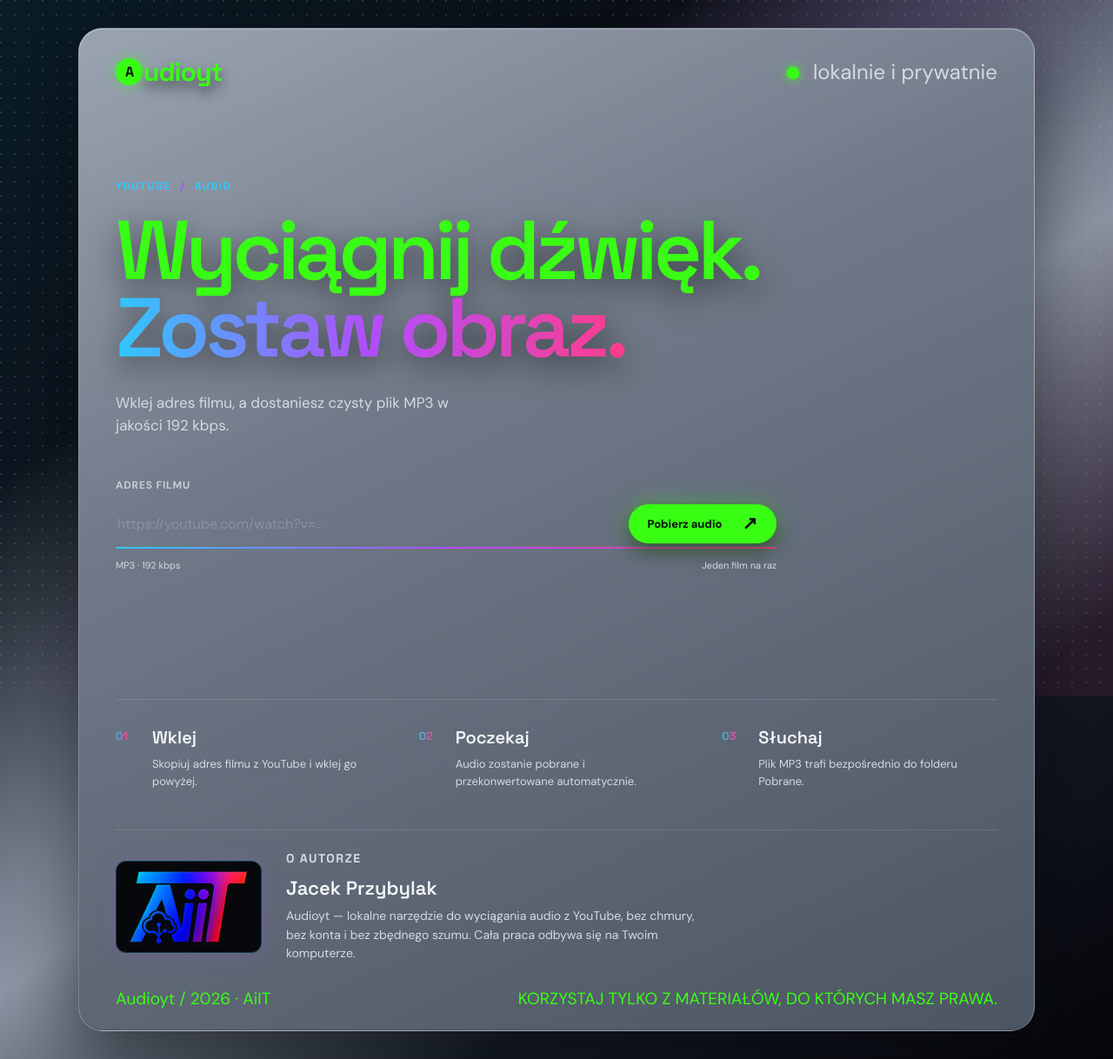
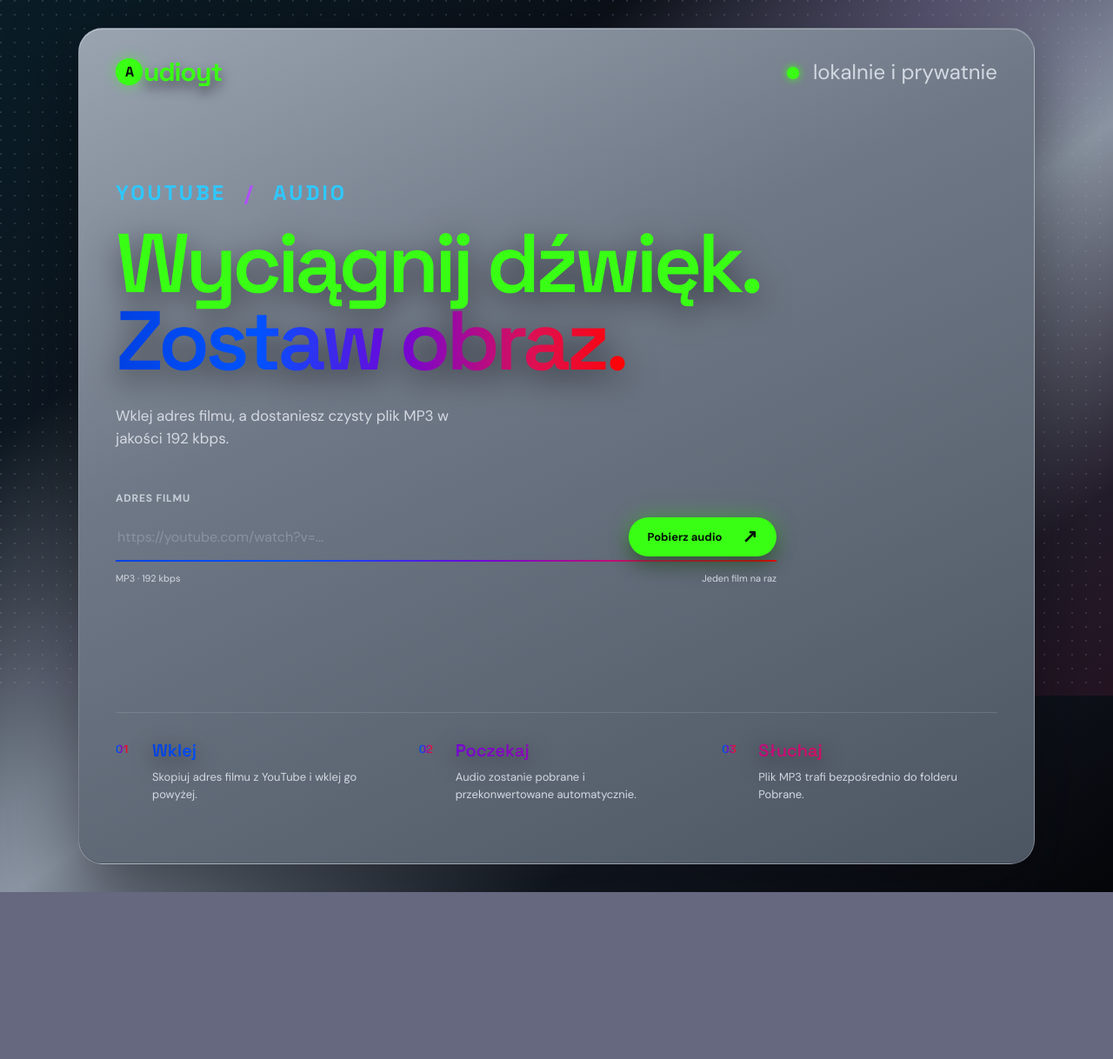
Before and after one commit to JacaP30/AudioExtract, a Flask app: template templates/index.html in a window 1280 px wide. Shown: the whole page at 87% size. After the commit the page ends 1026 px from the top, so only its background shows below. Run offline with Flask 3, Linux system fonts and the light colour scheme; the template is opened without the code that fills it, so the values that code supplies are empty.

Commit message:
Uproszczenie strony: favicon, większy napis YouTube/audio, gradient kroków oraz usunięcie stopki i sekcji o autorze.
Co-authored-by: Cursor <cursoragent@cursor.com>

```diff
--- a/static/style.css
+++ b/static/style.css
@@ -51,7 +51,7 @@ body::before {
     inset 0 -1px 0 rgba(0, 0, 0, .18);
 }
 
-.topbar, footer { display: flex; justify-content: space-between; align-items: center; }
+.topbar { display: flex; justify-content: space-between; align-items: center; }
 .brand { display: flex; gap: 1px; align-items: center; color: var(--fluo); font: 700 30px "Space Grotesk", sans-serif; text-decoration: none; letter-spacing: -1px; }
 .brand-mark {
   display: grid;
@@ -85,7 +85,12 @@ body::before {
   letter-spacing: 1.5px;
   text-transform: uppercase;
 }
+.hero .eyebrow {
+  font-size: 24px;
+  letter-spacing: 3px;
+}
 .eyebrow span { color: var(--violet); margin: 0 6px; }
+.hero .eyebrow span { margin: 0 12px; }
 h1 {
   margin: 0;
   color: var(--fluo);
@@ -95,7 +100,7 @@ h1 {
 }
 h1 em {
   font-style: normal;
-  background: linear-gradient(90deg, var(--blue), var(--violet), var(--magenta));
+  background: linear-gradient(90deg, #0141e2 0%, #0053ff 28%, #6e05da 55%, #dd1053 82%, #ff0303 100%);
   -webkit-background-clip: text;
   background-clip: text;
   color: transparent;
@@ -108,7 +113,7 @@ label { display: block; margin-bottom: 10px; font-size: 12px; font-weight: 700;
   align-items: center;
   gap: 12px;
   border-bottom: 2px solid transparent;
-  border-image: linear-gradient(90deg, var(--blue), var(--violet), var(--magenta)) 1;
+  border-image: linear-gradient(90deg, #0141e2 0%, #0053ff 28%, #6e05da 55%, #dd1053 82%, #ff0303 100%) 1;
 }
 input {
   min-width: 0;
@@ -149,37 +154,25 @@ button:disabled { cursor: wait; opacity: .6; transform: none; box-shadow: none;
   top: 3px;
   left: 0;
   font: 600 13px "Space Grotesk", sans-serif;
-  background: linear-gradient(90deg, var(--blue), var(--magenta));
+  background: linear-gradient(90deg, #0141e2 0%, #0053ff 20%, #6e05da 40%, #dd1053 82%, #ff0303 100%);
   -webkit-background-clip: text;
   background-clip: text;
   color: transparent;
 }
 h2 { margin: 0 0 8px; font: 600 20px "Space Grotesk", sans-serif; }
+.notes h2 {
+  color: transparent;
+  background-image: linear-gradient(90deg, #0141e2 0%, #0053ff 10%, #6e05da 30%, #dd1053 82%, #ff0303 100%);
+  background-size: 300% 100%;
+  background-repeat: no-repeat;
+  -webkit-background-clip: text;
+  background-clip: text;
+  filter: drop-shadow(0 6px 12px rgba(0, 0, 0, .55));
+}
+.notes article:nth-child(1) h2 { background-position: 0% 50%; }
+.notes article:nth-child(2) h2 { background-position: 50% 50%; }
+.notes article:nth-child(3) h2 { background-position: 100% 50%; }
 .notes p { max-width: 240px; margin: 0; color: var(--muted); font-size: 13px; line-height: 1.5; }
-.author {
-  display: flex;
-  gap: 28px;
-  align-items: center;
-  margin-top: auto;
-  padding: 22px 0 8px;
-  border-top: 1px solid var(--line);
-}
-.author-logo {
-  display: block;
-  width: 168px;
-  height: auto;
-  flex-shrink: 0;
-  padding: 10px 14px;
-  background: #07080c;
-  border: 1px solid rgba(46, 200, 255, .28);
-  border-radius: 12px;
-  box-shadow: 0 0 24px rgba(177, 77, 255, .18);
-}
-.author-copy { max-width: 520px; }
-.author .eyebrow { margin-bottom: 8px; }
-.author h2 { margin-bottom: 8px; font-size: 22px; }
-.author p { max-width: 480px; margin: 0; color: var(--muted); font-size: 14px; line-height: 1.55; }
-footer { padding-top: 20px; color: var(--fluo); font-size: 19px; }
 
 @media (max-width: 640px) {
   .shell { margin: 12px; min-height: calc(100vh - 24px); padding: 22px 22px 18px; border-radius: 20px; }
@@ -192,7 +185,4 @@ footer { padding-top: 20px; color: var(--fluo); font-size: 19px; }
   input { width: 100%; padding: 15px 0; border-bottom: 2px solid var(--blue); }
   button { width: 100%; justify-content: space-between; margin-top: 13px; padding: 15px 22px; }
   .notes { grid-template-columns: 1fr; gap: 25px; }
-  .author { flex-direction: column; align-items: flex-start; gap: 16px; }
-  .author-logo { width: 148px; }
-  footer { align-items: flex-start; gap: 16px; flex-direction: column; }
 }
--- a/templates/index.html
+++ b/templates/index.html
@@ -3,7 +3,9 @@
   <head>
     <meta charset="utf-8">
     <meta name="viewport" content="width=device-width, initial-scale=1">
-    <title>Audioyt | YouTube do MP3</title>
+    <title>Audioyt</title>
+    <link rel="icon" type="image/png" href="{{ url_for('static', filename='favicon.png') }}">
+    <link rel="apple-touch-icon" href="{{ url_for('static', filename='favicon.png') }}">
     <link rel="preconnect" href="https://fonts.googleapis.com">
     <link rel="preconnect" href="https://fonts.gstatic.com" crossorigin>
     <link href="https://fonts.googleapis.com/css2?family=DM+Sans:wght@400;500;700&family=Space+Grotesk:wght@500;600;700&display=swap" rel="stylesheet">
@@ -56,26 +58,6 @@
           <p>Plik MP3 trafi bezpośrednio do folderu Pobrane.</p>
         </article>
       </section>
-
-      <section class="author" aria-labelledby="author-title">
-        <img
-          class="author-logo"
-          src="{{ url_for('static', filename='aiit-logo.png') }}"
-          alt="Logo AiIT z gradientem od niebieskiego do czerwonego i ikoną drzewa-obwodu"
-          width="220"
-          height="92"
-        >
-        <div class="author-copy">
-          <p class="eyebrow">O autorze</p>
-          <h2 id="author-title">Jacek Przybylak</h2>
-          <p>Audioyt  — lokalne narzędzie do wyciągania audio z YouTube, bez chmury, bez konta i bez zbędnego szumu. Cała praca odbywa się na Twoim komputerze.</p>
-        </div>
-      </section>
-
-      <footer>
-        <span>Audioyt / 2026  · AiIT</span>
-        <span>KORZYSTAJ TYLKO Z MATERIAŁÓW, DO KTÓRYCH MASZ PRAWA.</span>
-      </footer>
     </main>
     <script src="{{ url_for('static', filename='app.js') }}"></script>
   </body>
```
Also changed, not shown: AiiTbeztłamini.png (deleted), static/aiit-logo.png (deleted), static/favicon.png (added).
